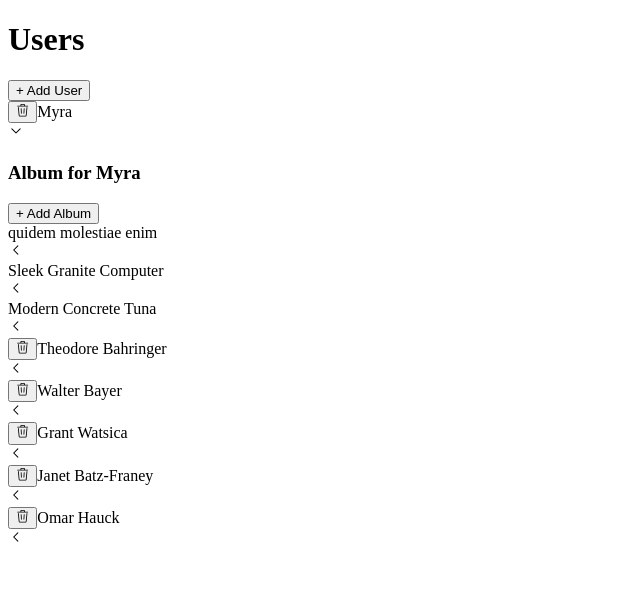
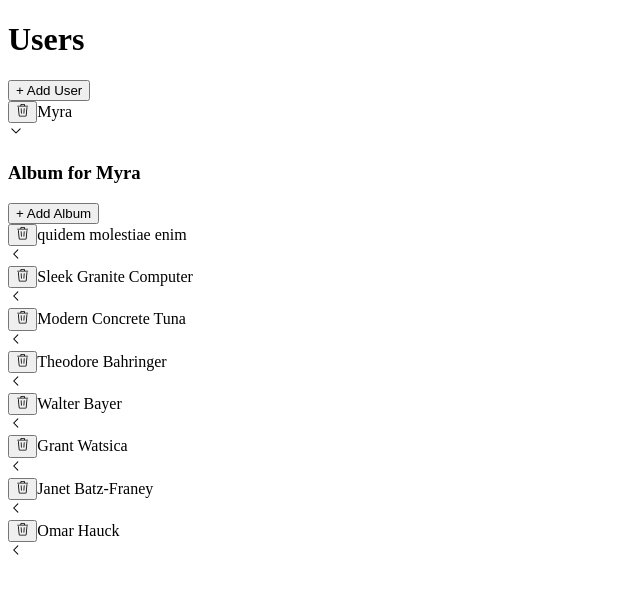
Before and after one commit to zdTang/stephen_react_Mike_learn, a React (Create React App) app in the folder learn_jsx/: page / in a window 1280 px wide. Both pictures are taken after a click on the element 640 px from the left and 133 px from the top of the page. Shown: the top 594 px of the page, without its empty margins (0-640 px from the left). Built offline with nearby package versions, Linux system fonts and the light colour scheme; data requests are answered from the project's data file.

Commit message:
C22-400 Refactoring the list

```diff
--- a/learn_jsx/src/components/AlbumsList.js
+++ b/learn_jsx/src/components/AlbumsList.js
@@ -2,6 +2,7 @@
 import Skeleton from "./Skeleton";
 import ExpandablePanel from "./ExpandablePanel";
 import Button from "./Button";
+import AlbumsListItem from "./AlbumsListItem";
 
 const AlbumsList = ({ user }) => {
   console.log("albumslist component render!!");
@@ -19,14 +20,9 @@
   } else if (error) {
     content = <div>Error Fetching</div>;
   } else {
-    content = data.map((album) => {
-      const header = <div>{album.title}</div>;
-      return (
-        <ExpandablePanel key={album.id} header={header}>
-          List of Photos in the album
-        </ExpandablePanel>
-      );
-    });
+    content = data.map((album) => (
+      <AlbumsListItem key={album.id} album={album} />
+    ));
   }
   return (
     <div>
--- /dev/null
+++ b/learn_jsx/src/components/AlbumsListItem.js
@@ -0,0 +1,21 @@
+import { GoTrash } from "react-icons/go";
+import Button from "./Button";
+import ExpandablePanel from "./ExpandablePanel";
+
+function AlbumsListItem({ album }) {
+  const header = (
+    <div>
+      <Button>
+        <GoTrash />
+      </Button>
+      {album.title}
+    </div>
+  );
+  return (
+    <ExpandablePanel key={album.id} header={header}>
+      List of Photos in the album
+    </ExpandablePanel>
+  );
+}
+
+export default AlbumsListItem;
```
